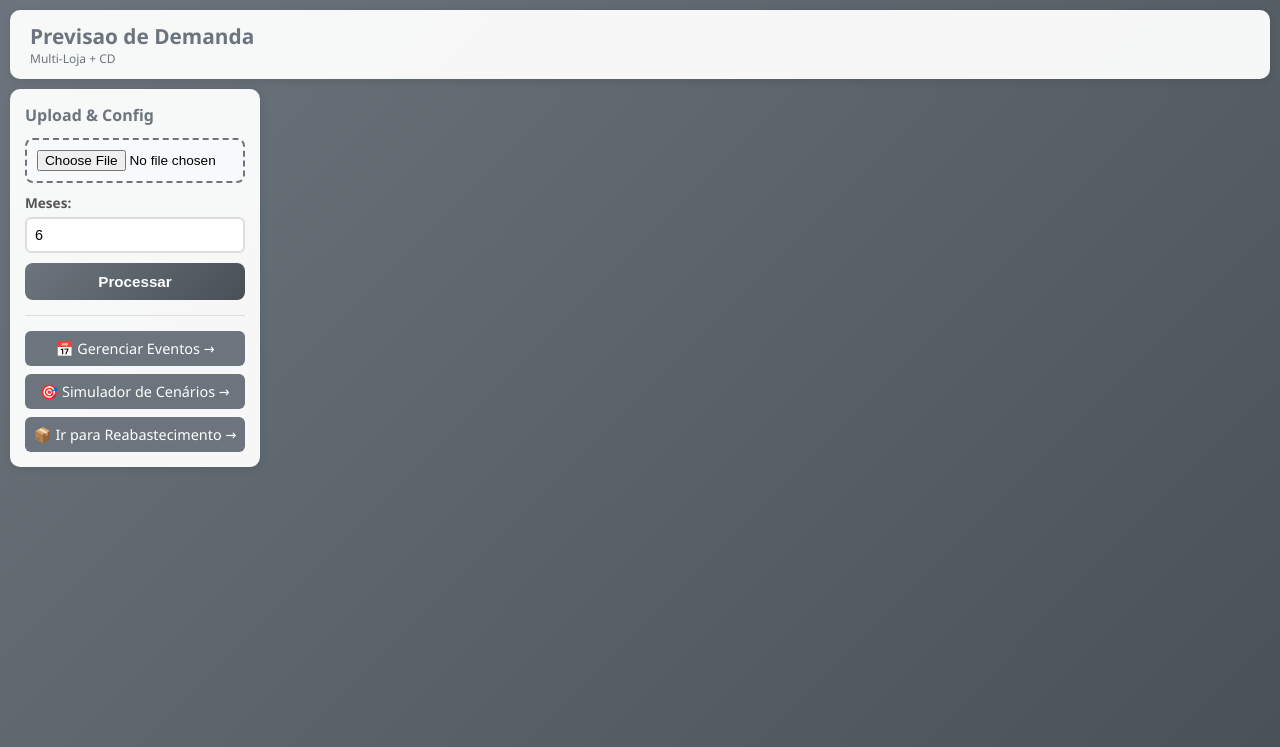
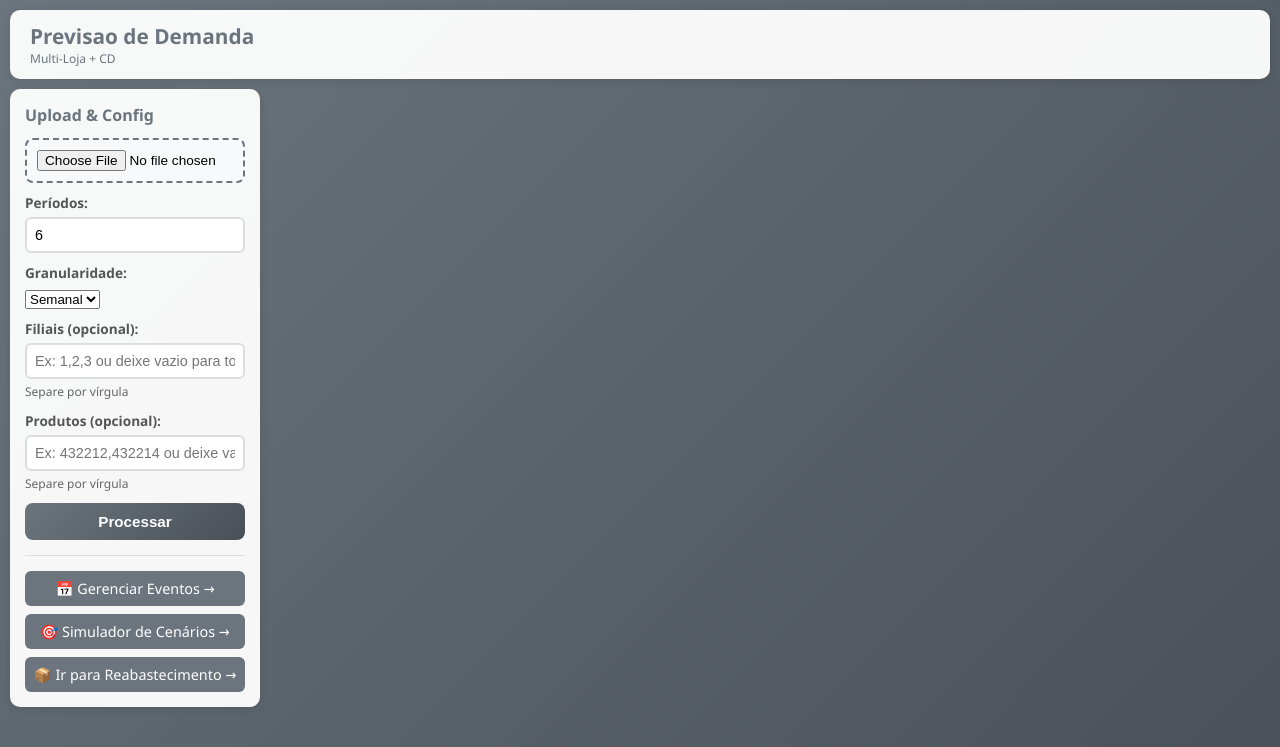
Before and after one commit to conradocosta0602/previsao-demanda, a Flask app: page / in a window 1280 px wide. Shown: the top 747 px of the page. Run offline with Flask 3, Linux system fonts and the light colour scheme.

Commit message:
feat: Adiciona filtros de filial, produto e granularidade na interface
Implementa filtros completos no sistema:

Rota /upload:
- Parâmetro 'granularidade': escolhe entre semanal ou mensal
- Parâmetro 'filiais': lista de códigos de filiais (opcional)
- Parâmetro 'produtos': lista de códigos de produtos (opcional)
- Aceita formato CSV (1,2,3) ou JSON ([1,2,3])

Interface HTML:
- Select de granularidade (Semanal/Mensal)
- Input de filiais separadas por vírgula
- Input de produtos separados por vírgula
- Tooltips explicativos
- Campos opcionais (vazio = processar tudo)

Sistema completo e pronto para dados reais!

🤖 Generated with [Claude Code](https://claude.com/claude-code)

Co-Authored-By: Claude Sonnet 4.5 <noreply@anthropic.com>

```diff
--- a/app.py
+++ b/app.py
@@ -691,16 +691,52 @@ def upload_file():
         if not file.filename.endswith(('.xlsx', '.xls')):
             return jsonify({'success': False, 'erro': 'Arquivo deve ser Excel (.xlsx ou .xls)'}), 400
 
-        # Parâmetros
+        # Parâmetros básicos
         meses_previsao = int(request.form.get('meses_previsao', 6))
+        granularidade = request.form.get('granularidade', 'semanal')  # 'semanal' ou 'mensal'
+
+        # Filtros (podem vir como lista ou string separada por vírgula)
+        filiais_str = request.form.get('filiais', '')
+        produtos_str = request.form.get('produtos', '')
+
+        # Processar filtros de filiais
+        filiais_filtro = None
+        if filiais_str and filiais_str.strip():
+            try:
+                # Aceita tanto lista JSON quanto string separada por vírgula
+                if filiais_str.startswith('['):
+                    import json
+                    filiais_filtro = json.loads(filiais_str)
+                else:
+                    filiais_filtro = [int(f.strip()) for f in filiais_str.split(',') if f.strip()]
+            except:
+                pass  # Se falhar, não filtra
+
+        # Processar filtros de produtos
+        produtos_filtro = None
+        if produtos_str and produtos_str.strip():
+            try:
+                if produtos_str.startswith('['):
+                    import json
+                    produtos_filtro = json.loads(produtos_str)
+                else:
+                    produtos_filtro = [int(p.strip()) for p in produtos_str.split(',') if p.strip()]
+            except:
+                pass  # Se falhar, não filtra
 
         # Salvar arquivo
         filename = secure_filename(file.filename)
         filepath = os.path.join(app.config['UPLOAD_FOLDER'], filename)
         file.save(filepath)
 
-        # Processar
-        resultados = processar_previsao(filepath, meses_previsao)
+        # Processar com filtros
+        resultados = processar_previsao(
+            filepath,
+            meses_previsao,
+            granularidade=granularidade,
+            filiais_filtro=filiais_filtro,
+            produtos_filtro=produtos_filtro
+        )
 
         # Armazenar dados para o simulador
         global ultima_previsao_data
--- a/templates/index.html
+++ b/templates/index.html
@@ -29,9 +29,33 @@
                         </div>
 
                         <div class="config-compact">
-                            <label for="meses_previsao">Meses:</label>
+                            <label for="meses_previsao">Períodos:</label>
                             <input type="number" id="meses_previsao" name="meses_previsao"
                                    value="6" min="1" max="24">
+                        </div>
+
+                        <div class="config-compact">
+                            <label for="granularidade">Granularidade:</label>
+                            <select id="granularidade" name="granularidade">
+                                <option value="semanal" selected>Semanal</option>
+                                <option value="mensal">Mensal</option>
+                            </select>
+                        </div>
+
+                        <div class="config-compact">
+                            <label for="filiais">Filiais (opcional):</label>
+                            <input type="text" id="filiais" name="filiais"
+                                   placeholder="Ex: 1,2,3 ou deixe vazio para todas"
+                                   style="font-size: 0.9em;">
+                            <small style="color: #666; font-size: 0.75em;">Separe por vírgula</small>
+                        </div>
+
+                        <div class="config-compact">
+                            <label for="produtos">Produtos (opcional):</label>
+                            <input type="text" id="produtos" name="produtos"
+                                   placeholder="Ex: 432212,432214 ou deixe vazio"
+                                   style="font-size: 0.9em;">
+                            <small style="color: #666; font-size: 0.75em;">Separe por vírgula</small>
                         </div>
 
                         <button type="submit" class="btn-primary-compact">
```
